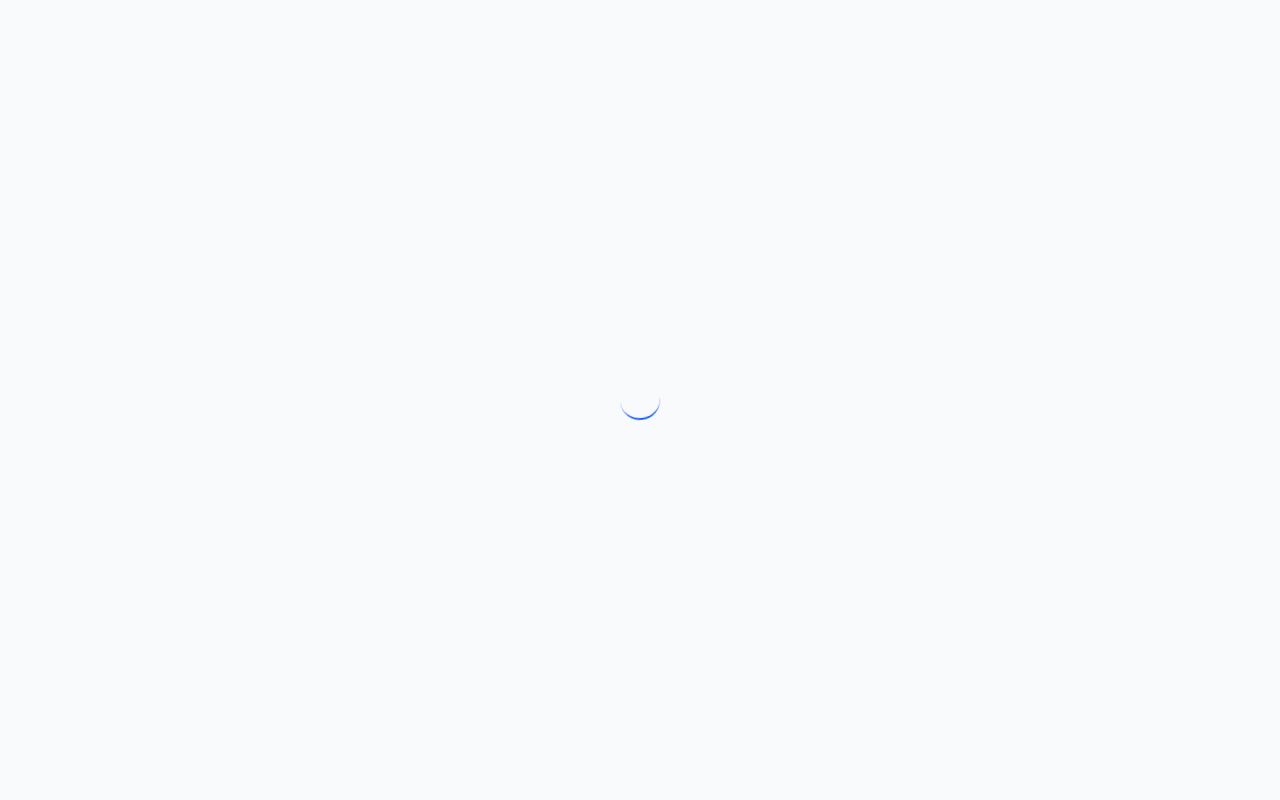
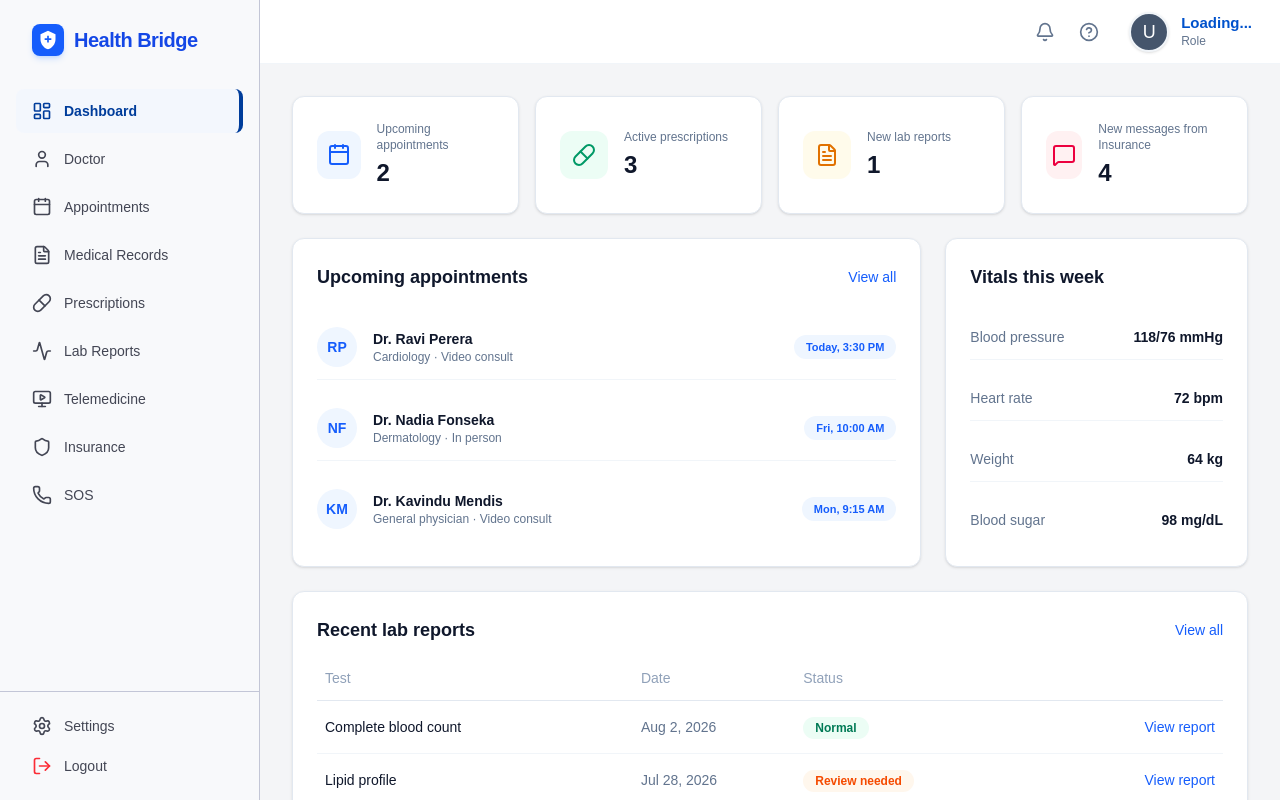
Before and after one commit to Gamage-Recruters-Team-407/Health-bridge-frontend, a Next.js app: page /patient/dashboard in a window 1280 px wide. Before the commit this address had no page. Built offline with nearby package versions, Linux system fonts and the light colour scheme.

Commit message:
feat(patient): implement Figma dashboard UI, dynamic navbar, and role-based sidebar foundation

```diff
--- a/src/app/patient/dashboard/page.tsx
+++ b/src/app/patient/dashboard/page.tsx
@@ -1,145 +1,138 @@
 "use client";
 
-import { useEffect, useState } from "react";
-import { useRouter } from "next/navigation";
-import { ShieldCheck, User as UserIcon, LogOut, HeartPulse } from "lucide-react";
-import HeaderLogo from "@/components/HeaderLogo";
-import AuthFooter from "@/components/AuthFooter";
-import { getStoredUser, clearAuthData, AuthUser } from "@/lib/auth";
+import { Calendar, Pill, FileText, MessageSquare } from "lucide-react";
 
 export default function PatientDashboardPage() {
-  const router = useRouter();
-  const [user, setUser] = useState<AuthUser | null>(null);
-  const [loading, setLoading] = useState(true);
-
-  useEffect(() => {
-    const storedUser = getStoredUser();
-    if (!storedUser) {
-      router.push("/login");
-    } else {
-      setUser(storedUser);
-      setLoading(false);
-    }
-  }, [router]);
-
-  const handleLogout = () => {
-    clearAuthData();
-    router.push("/login");
-  };
-
-  if (loading) {
   return (
-      <div className="min-h-screen flex items-center justify-center bg-slate-50">
-        <div className="animate-spin rounded-full h-10 w-10 border-b-2 border-blue-600" />
+    <div className="flex flex-col gap-6 max-w-6xl mx-auto">
+      {/* 4 Stat Cards */}
+      <div className="grid grid-cols-4 gap-4">
+        {[
+          { title: "Upcoming appointments", val: "2", icon: Calendar, color: "text-blue-600", bg: "bg-blue-50" },
+          { title: "Active prescriptions", val: "3", icon: Pill, color: "text-emerald-600", bg: "bg-emerald-50" },
+          { title: "New lab reports", val: "1", icon: FileText, color: "text-amber-600", bg: "bg-amber-50" },
+          { title: "New messages from Insurance", val: "4", icon: MessageSquare, color: "text-rose-600", bg: "bg-rose-50" }
+        ].map((stat, i) => (
+          <div key={i} className="bg-white border border-slate-200 rounded-xl p-6 flex items-center gap-4 shadow-sm">
+            <div className={`w-12 h-12 rounded-xl flex items-center justify-center ${stat.bg} ${stat.color}`}>
+              <stat.icon className="w-6 h-6" />
             </div>
-    );
-  }
-
-  return (
-    <div className="min-h-screen flex flex-col bg-slate-50/50">
-      {/* Dashboard Header */}
-      <header className="bg-white border-b border-slate-100 py-4 px-6 sm:px-12 sticky top-0 z-50">
-        <div className="max-w-7xl mx-auto flex items-center justify-between">
-          <HeaderLogo />
-
-          <div className="flex items-center gap-4">
-            <div className="hidden sm:flex items-center gap-2.5 px-3 py-1.5 rounded-full bg-blue-50 border border-blue-100 text-xs text-blue-700 font-medium">
-              <UserIcon className="w-3.5 h-3.5" />
-              <span>{user?.fullName || "User"}</span>
-              <span className="px-2 py-0.5 rounded-full bg-blue-600 text-white text-[10px] font-bold">
-                {user?.role || "PATIENT"}
-              </span>
+            <div>
+              <p className="text-xs text-slate-500 font-medium mb-1">{stat.title}</p>
+              <h3 className="text-2xl font-bold text-slate-900">{stat.val}</h3>
+            </div>
+          </div>
+        ))}
       </div>
 
-            <button
-              onClick={handleLogout}
-              className="flex items-center gap-1.5 px-4 py-2 rounded-xl text-xs font-semibold text-red-600 bg-red-50 hover:bg-red-100 transition cursor-pointer"
-            >
-              <LogOut className="w-3.5 h-3.5" />
-              Logout
-            </button>
+      <div className="grid grid-cols-3 gap-6">
+        {/* Appointments List */}
+        <div className="col-span-2 bg-white border border-slate-200 rounded-xl p-6 shadow-sm">
+          <div className="flex justify-between items-center mb-6">
+            <h2 className="text-lg font-bold text-slate-900">Upcoming appointments</h2>
+            <a href="#" className="text-sm font-medium text-blue-600 hover:underline">View all</a>
+          </div>
+          <div className="space-y-4">
+             {/* Appt 1 */}
+             <div className="flex items-center justify-between py-3 border-b border-slate-100">
+               <div className="flex items-center gap-4">
+                 <div className="w-10 h-10 rounded-full bg-blue-50 text-blue-600 flex items-center justify-center font-bold text-sm">RP</div>
+                 <div>
+                   <h4 className="text-sm font-bold text-slate-900">Dr. Ravi Perera</h4>
+                   <p className="text-xs text-slate-500">Cardiology · Video consult</p>
                  </div>
                </div>
-      </header>
-
-      {/* Main Container */}
-      <main className="flex-1 max-w-5xl mx-auto w-full p-6 sm:p-10 flex flex-col justify-center">
-        <div className="bg-white rounded-3xl border border-slate-100 shadow-xl p-8 sm:p-12">
-          {/* Welcome Status */}
-          <div className="flex flex-col sm:flex-row items-start sm:items-center justify-between gap-6 pb-8 border-b border-slate-100">
+               <span className="px-3 py-1 bg-blue-50 text-blue-600 text-[11px] font-semibold rounded-full">Today, 3:30 PM</span>
+             </div>
+             {/* Appt 2 */}
+             <div className="flex items-center justify-between py-3 border-b border-slate-100">
                <div className="flex items-center gap-4">
-              <div className="w-16 h-16 rounded-2xl bg-blue-600 text-white flex items-center justify-center shadow-lg shadow-blue-500/25">
-                <HeartPulse className="w-8 h-8" />
+                 <div className="w-10 h-10 rounded-full bg-blue-50 text-blue-600 flex items-center justify-center font-bold text-sm">NF</div>
+                 <div>
+                   <h4 className="text-sm font-bold text-slate-900">Dr. Nadia Fonseka</h4>
+                   <p className="text-xs text-slate-500">Dermatology · In person</p>
                  </div>
+               </div>
+               <span className="px-3 py-1 bg-blue-50 text-blue-600 text-[11px] font-semibold rounded-full">Fri, 10:00 AM</span>
+             </div>
+             {/* Appt 3 */}
+             <div className="flex items-center justify-between py-3 border-slate-100">
+               <div className="flex items-center gap-4">
+                 <div className="w-10 h-10 rounded-full bg-blue-50 text-blue-600 flex items-center justify-center font-bold text-sm">KM</div>
                  <div>
-                <span className="inline-flex items-center gap-1 px-2.5 py-0.5 rounded-full bg-emerald-50 border border-emerald-200 text-emerald-700 text-[11px] font-bold">
-                  <span className="w-1.5 h-1.5 rounded-full bg-emerald-500 animate-pulse" />
-                  Authenticated Session
-                </span>
-                <h1 className="text-2xl sm:text-3xl font-extrabold text-slate-900 mt-1">
-                  Welcome to Health Bridge, {user?.fullName}!
-                </h1>
-                <p className="text-xs sm:text-sm text-slate-500">
-                  {user?.email}
-                </p>
+                   <h4 className="text-sm font-bold text-slate-900">Dr. Kavindu Mendis</h4>
+                   <p className="text-xs text-slate-500">General physician · Video consult</p>
+                 </div>
+               </div>
+               <span className="px-3 py-1 bg-blue-50 text-blue-600 text-[11px] font-semibold rounded-full">Mon, 9:15 AM</span>
+             </div>
           </div>
         </div>
 
-            <div className="flex items-center gap-2 bg-slate-50 px-4 py-2.5 rounded-2xl border border-slate-200">
-              <div className="text-right">
-                <div className="text-[10px] text-slate-400 font-semibold uppercase tracking-wider">
-                  Access Role
+        {/* Vitals */}
+        <div className="bg-white border border-slate-200 rounded-xl p-6 shadow-sm">
+          <h2 className="text-lg font-bold text-slate-900 mb-6">Vitals this week</h2>
+          <div className="space-y-4">
+            <div className="flex justify-between items-center py-3 border-b border-slate-100">
+                <span className="text-sm text-slate-500 font-medium">Blood pressure</span>
+                <span className="text-sm font-bold text-slate-900">118/76 mmHg</span>
             </div>
-                <div className="text-sm font-bold text-blue-700">
-                  {user?.role}
+            <div className="flex justify-between items-center py-3 border-b border-slate-100">
+                <span className="text-sm text-slate-500 font-medium">Heart rate</span>
+                <span className="text-sm font-bold text-slate-900">72 bpm</span>
             </div>
+            <div className="flex justify-between items-center py-3 border-b border-slate-100">
+                <span className="text-sm text-slate-500 font-medium">Weight</span>
+                <span className="text-sm font-bold text-slate-900">64 kg</span>
             </div>
-              <ShieldCheck className="w-6 h-6 text-blue-600" />
-            </div>
-          </div>
-
-          {/* Demonstration Notice */}
-          <div className="mt-8 p-6 rounded-2xl bg-blue-50/60 border border-blue-100">
-            <h3 className="font-bold text-blue-900 text-sm">
-              ℹ️ Healthcare Dashboard Placeholder
-            </h3>
-            <p className="text-xs sm:text-sm text-blue-800/80 mt-2 leading-relaxed">
-              You have successfully authenticated into the{" "}
-              <strong>Health Bridge</strong> system. Your patient session is active and secure.
-            </p>
-          </div>
-
-          {/* Quick Actions */}
-          <div className="mt-8 grid grid-cols-1 sm:grid-cols-3 gap-4">
-            <div className="p-5 rounded-2xl border border-slate-100 bg-slate-50/50 hover:bg-slate-50 transition">
-              <div className="text-xs font-bold text-slate-700">
-                Medical Records
-              </div>
-              <div className="text-xs text-slate-400 mt-1">
-                EHR data synced securely
-              </div>
-            </div>
-            <div className="p-5 rounded-2xl border border-slate-100 bg-slate-50/50 hover:bg-slate-50 transition">
-              <div className="text-xs font-bold text-slate-700">
-                Appointments
-              </div>
-              <div className="text-xs text-slate-400 mt-1">
-                Schedule consultations
-              </div>
-            </div>
-            <div className="p-5 rounded-2xl border border-slate-100 bg-slate-50/50 hover:bg-slate-50 transition">
-              <div className="text-xs font-bold text-slate-700">
-                Prescriptions
-              </div>
-              <div className="text-xs text-slate-400 mt-1">
-                Verified digital pharmacy
+            <div className="flex justify-between items-center py-3">
+                <span className="text-sm text-slate-500 font-medium">Blood sugar</span>
+                <span className="text-sm font-bold text-slate-900">98 mg/dL</span>
             </div>
           </div>
         </div>
       </div>
-      </main>
 
-      <AuthFooter />
+      {/* Lab Reports */}
+      <div className="bg-white border border-slate-200 rounded-xl p-6 shadow-sm">
+        <div className="flex justify-between items-center mb-6">
+          <h2 className="text-lg font-bold text-slate-900">Recent lab reports</h2>
+          <a href="#" className="text-sm font-medium text-blue-600 hover:underline">View all</a>
+        </div>
+        <table className="w-full text-left text-sm">
+          <thead>
+            <tr className="text-slate-400 border-b border-slate-200">
+              <th className="pb-3 font-medium px-2">Test</th>
+              <th className="pb-3 font-medium">Date</th>
+              <th className="pb-3 font-medium">Status</th>
+              <th className="pb-3 font-medium text-right px-2"></th>
+            </tr>
+          </thead>
+          <tbody>
+            {/* Report 1 */}
+            <tr className="border-b border-slate-100">
+              <td className="py-4 font-medium text-slate-900 px-2">Complete blood count</td>
+              <td className="py-4 text-slate-500">Aug 2, 2026</td>
+              <td className="py-4"><span className="px-3 py-1 bg-emerald-50 text-emerald-700 rounded-full text-xs font-semibold">Normal</span></td>
+              <td className="py-4 text-right px-2"><a href="#" className="text-blue-600 hover:underline font-medium">View report</a></td>
+            </tr>
+            {/* Report 2 */}
+            <tr className="border-b border-slate-100">
+              <td className="py-4 font-medium text-slate-900 px-2">Lipid profile</td>
+              <td className="py-4 text-slate-500">Jul 28, 2026</td>
+              <td className="py-4"><span className="px-3 py-1 bg-orange-50 text-orange-600 rounded-full text-xs font-semibold">Review needed</span></td>
+              <td className="py-4 text-right px-2"><a href="#" className="text-blue-600 hover:underline font-medium">View report</a></td>
+            </tr>
+            {/* Report 3 */}
+            <tr>
+              <td className="py-4 font-medium text-slate-900 px-2">Thyroid function test</td>
+              <td className="py-4 text-slate-500">Jul 15, 2026</td>
+              <td className="py-4"><span className="px-3 py-1 bg-emerald-50 text-emerald-700 rounded-full text-xs font-semibold">Normal</span></td>
+              <td className="py-4 text-right px-2"><a href="#" className="text-blue-600 hover:underline font-medium">View report</a></td>
+            </tr>
+          </tbody>
+        </table>
+      </div>
     </div>
   );
 }
--- /dev/null
+++ b/src/app/patient/layout.tsx
@@ -0,0 +1,9 @@
+import DashboardLayout from "@/components/layout/DashboardLayout";
+
+export default function PatientLayout({ children }: { children: React.ReactNode }) {
+  return (
+    <DashboardLayout>
+      {children}
+    </DashboardLayout>
+  );
+}
--- /dev/null
+++ b/src/app/patient/medical-records/page.tsx
@@ -0,0 +1,7 @@
+export default function MedicalRecordsPlaceholder() {
+  return (
+    <div className="p-8 text-center text-slate-500">
+      Medical Records coming soon.
+    </div>
+  );
+}
--- /dev/null
+++ b/src/app/patient/prescriptions/page.tsx
@@ -0,0 +1,7 @@
+export default function PrescriptionsPlaceholder() {
+  return (
+    <div className="p-8 text-center text-slate-500">
+      Prescriptions coming soon.
+    </div>
+  );
+}
--- /dev/null
+++ b/src/app/patient/telemedicine/page.tsx
@@ -0,0 +1,7 @@
+export default function TelemedicinePlaceholder() {
+  return (
+    <div className="p-8 text-center text-slate-500">
+      Telemedicine coming soon.
+    </div>
+  );
+}
--- a/src/components/layout/DashboardLayout.tsx
+++ b/src/components/layout/DashboardLayout.tsx
@@ -0,0 +1,16 @@
+import Sidebar from "./Sidebar";
+import Navbar from "./Navbar";
+
+export default function DashboardLayout({ children }: { children: React.ReactNode }) {
+  return (
+    <div className="flex h-screen bg-[#F4F5F7] overflow-hidden">
+      <Sidebar />
+      <div className="flex-1 flex flex-col ml-[260px] overflow-hidden">
+        <Navbar />
+        <main className="flex-1 overflow-y-auto p-8">
+          {children}
+        </main>
+      </div>
+    </div>
+  );
+}
--- a/src/components/layout/Navbar.tsx
+++ b/src/components/layout/Navbar.tsx
@@ -0,0 +1,42 @@
+"use client";
+
+import { useState, useEffect } from "react";
+import Link from "next/link";
+import { Bell, HelpCircle } from "lucide-react";
+import { getStoredUser, AuthUser } from "@/lib/auth";
+
+export default function Navbar() {
+  const [user, setUser] = useState<AuthUser | null>(null);
+
+  useEffect(() => {
+    setUser(getStoredUser());
+  }, []);
+
+  return (
+    <header className="h-[64px] bg-white border-b border-slate-100 flex items-center justify-end px-6 sticky top-0 z-40">
+      <div className="flex items-center gap-6">
+        <button className="text-slate-500 hover:text-slate-700 transition">
+          <Bell className="w-5 h-5" />
+        </button>
+        <button className="text-slate-500 hover:text-slate-700 transition">
+          <HelpCircle className="w-5 h-5" />
+        </button>
+
+        {/* User Profile Section */}
+        <Link href="/patient/profile" className="flex items-center gap-3 cursor-pointer hover:bg-slate-50 p-1.5 -mr-1.5 rounded-xl transition">
+          <div className="w-10 h-10 rounded-full shadow-sm overflow-hidden bg-slate-600 flex items-center justify-center text-white font-medium text-lg border-2 border-slate-100">
+            {user?.fullName ? user.fullName.charAt(0).toUpperCase() : "U"}
+          </div>
+          <div className="flex flex-col leading-tight pr-1">
+            <span className="text-[15px] font-semibold text-[#0052CC]">
+              {user?.fullName || "Loading..."}
+            </span>
+            <span className="text-xs font-medium text-slate-500 capitalize">
+              {user?.role?.toLowerCase() || "Role"}
+            </span>
+          </div>
+        </Link>
+      </div>
+    </header>
+  );
+}
--- a/src/components/layout/Sidebar.tsx
+++ b/src/components/layout/Sidebar.tsx
@@ -0,0 +1,81 @@
+"use client";
+
+import { useState, useEffect } from "react";
+import Link from "next/link";
+import { usePathname, useRouter } from "next/navigation";
+import { LayoutDashboard, User, Calendar, FileText, Pill, Activity, MonitorPlay, Shield, Phone, Settings, LogOut } from "lucide-react";
+import HeaderLogo from "@/components/HeaderLogo";
+import { getStoredUser, clearAuthData, AuthUser } from "@/lib/auth";
+
+export const PATIENT_LINKS = [
+  { name: "Dashboard", href: "/patient/dashboard", icon: LayoutDashboard },
+  { name: "Doctor", href: "/patient/doctors", icon: User },
+  { name: "Appointments", href: "/patient/appointments", icon: Calendar },
+  { name: "Medical Records", href: "/patient/medical-records", icon: FileText },
+  { name: "Prescriptions", href: "/patient/prescriptions", icon: Pill },
+  { name: "Lab Reports", href: "/patient/laboratory", icon: Activity },
+  { name: "Telemedicine", href: "/patient/telemedicine", icon: MonitorPlay },
+  { name: "Insurance", href: "/patient/insurance", icon: Shield },
+  { name: "SOS", href: "/patient/emergency", icon: Phone },
+];
+
+export const DOCTOR_LINKS = [
+  // Other developers will add Doctor specific routes here later
+  { name: "Dashboard", href: "/doctor/dashboard", icon: LayoutDashboard },
+];
+
+export default function Sidebar() {
+  const pathname = usePathname();
+  const router = useRouter();
+  const [user, setUser] = useState<AuthUser | null>(null);
+
+  useEffect(() => {
+    setUser(getStoredUser());
+  }, []);
+
+  const handleLogout = () => {
+    clearAuthData();
+    router.push("/login");
+  };
+
+  // Determine which links to show based on role
+  const activeLinks = user?.role === "DOCTOR" ? DOCTOR_LINKS : PATIENT_LINKS;
+
+  // Dynamically determines if it should be /patient/settings or /doctor/settings
+  const rolePrefix = user?.role?.toLowerCase().replace("_", "-") || "patient";
+
+  return (
+    <aside className="w-[260px] h-screen bg-[#F8F9FB] border-r border-[#C3C6D6] flex flex-col fixed left-0 top-0 overflow-y-auto">
+      <div className="px-8 py-6">
+        <HeaderLogo />
+      </div>
+      <nav className="flex-1 px-4 py-2 space-y-1">
+        {activeLinks.map((link) => {
+          const isActive = pathname === link.href || pathname?.startsWith(link.href);
+          return (
+            <Link key={link.name} href={link.href}
+              className={`flex items-center gap-3 px-4 py-3 rounded-lg transition ${
+                isActive
+                  ? "bg-blue-50/50 border-r-4 border-[#003D9B] text-[#003D9B] font-semibold"
+                  : "text-[#434654] font-medium hover:bg-slate-100"
+              }`}
+            >
+              <link.icon className="w-5 h-5" />
+              <span className="text-sm">{link.name}</span>
+            </Link>
+          );
+        })}
+      </nav>
+      <div className="p-4 border-t border-[#C3C6D7] space-y-1">
+        <Link href={`/${rolePrefix}/settings`} className="flex items-center gap-3 px-4 py-2 text-[#434654] font-medium hover:bg-slate-100 rounded-lg">
+          <Settings className="w-5 h-5" />
+          <span className="text-sm">Settings</span>
+        </Link>
+        <button onClick={handleLogout} className="w-full flex items-center gap-3 px-4 py-2 text-[#434654] font-medium hover:bg-slate-100 rounded-lg cursor-pointer transition">
+          <LogOut className="w-5 h-5 text-red-500 group-hover:text-red-600" />
+          <span className="text-sm group-hover:text-red-600">Logout</span>
+        </button>
+      </div>
+    </aside>
+  );
+}
```
Also changed, not shown: src/app/patient/emergency/page.tsx (added, +7 -0 lines), src/app/patient/insurance/page.tsx (added, +7 -0 lines), src/app/patient/laboratory/page.tsx (added, +7 -0 lines), src/app/patient/settings/page.tsx (added, +7 -0 lines). Lines whose indentation alone changed are shown as unchanged.
